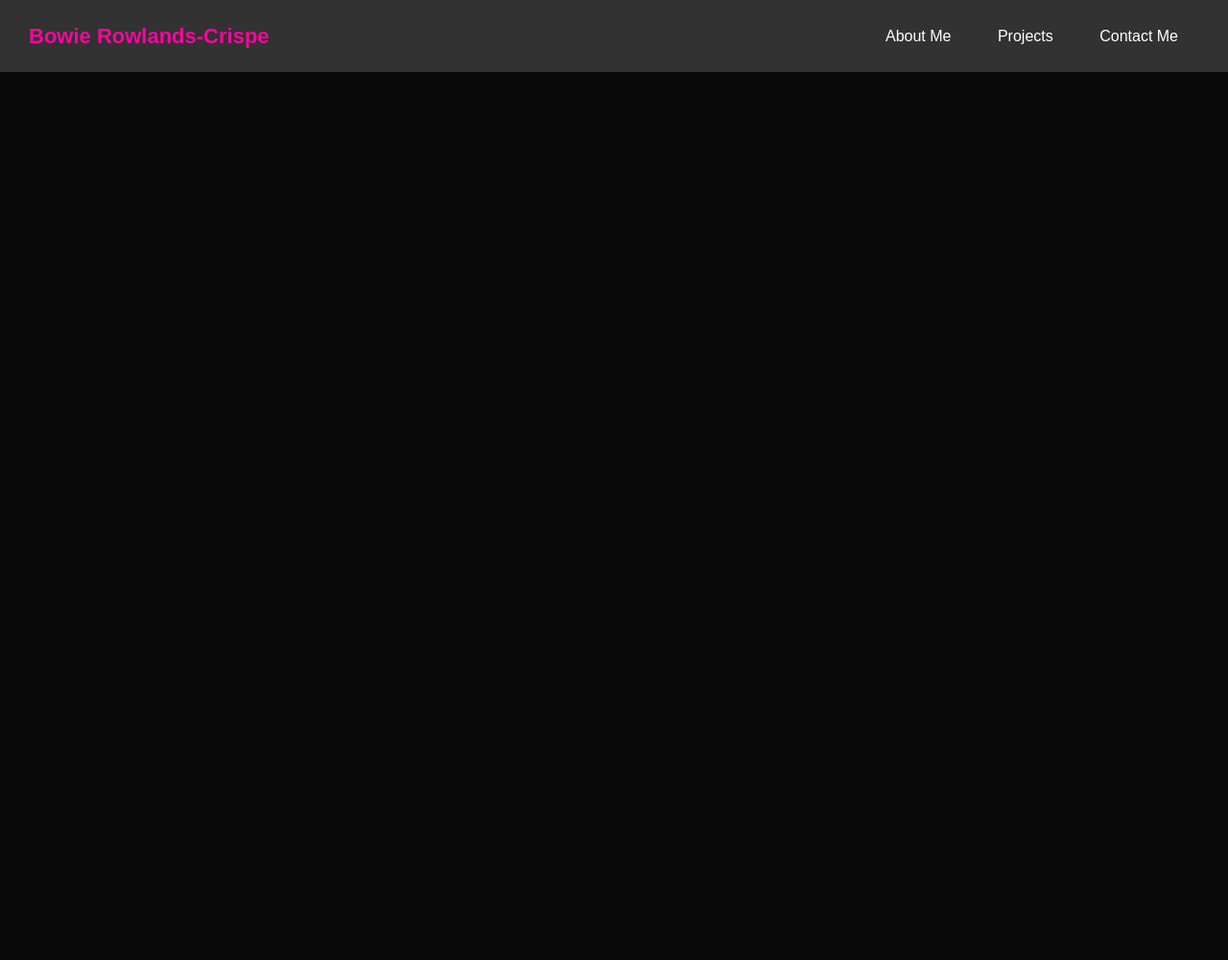
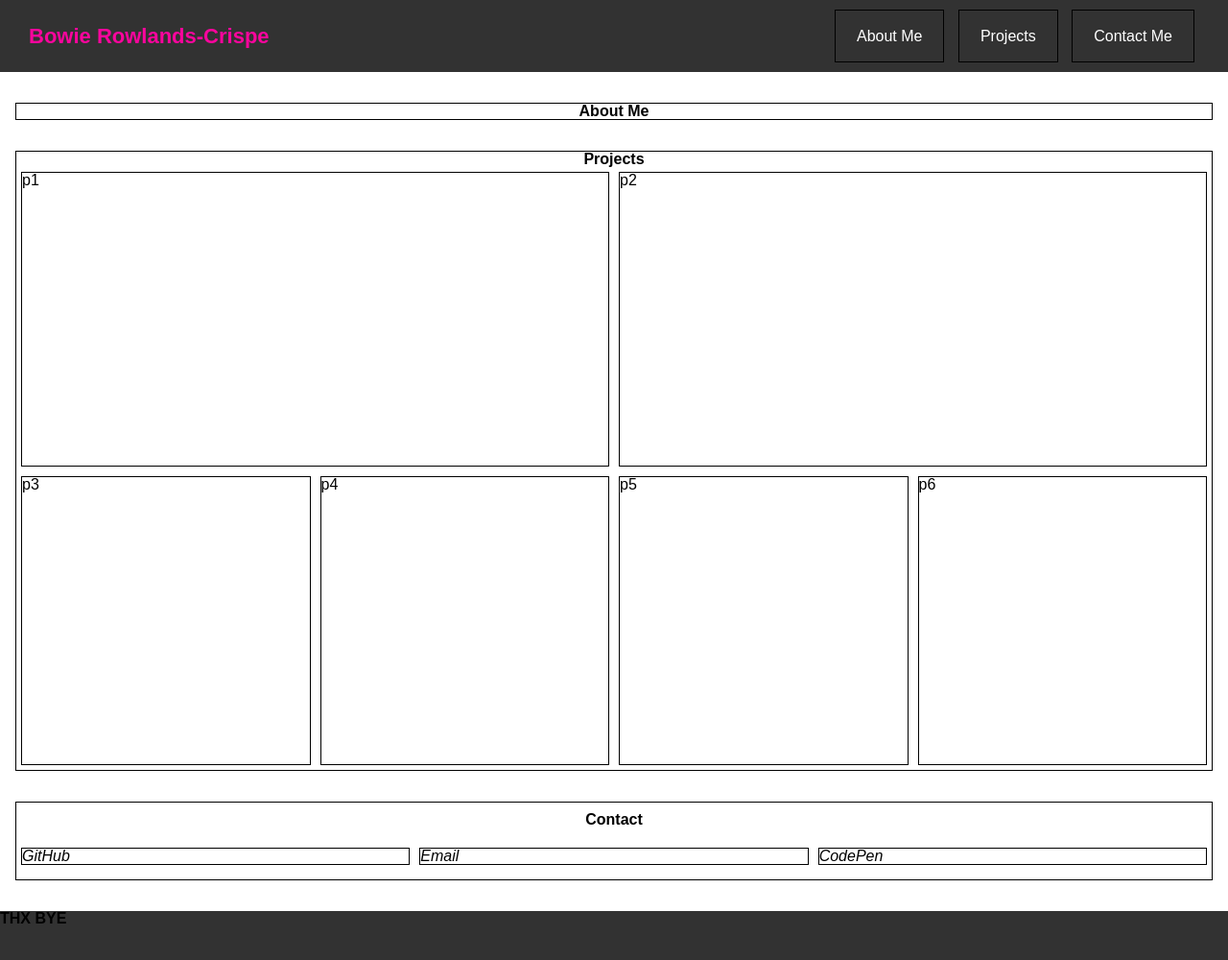
Before and after one commit to BowieRC/Portfolio, a plain HTML site: page index.html in a window 1280 px wide. Shown: the whole page at 96% size. Before the commit the page ends 800 px from the top, so only its background shows below. Drawn offline with Linux system fonts and the light colour scheme.

Commit message:
create webpage layout

```diff
--- a/assets/styles.css
+++ b/assets/styles.css
@@ -1,10 +1,10 @@
 :root{
     --pink: #fa059d;
     --dark: rgb(10, 10, 10);
+    --headerColor: rgb(50, 50, 50);
 }
 
 body{
-    background-color: var(--dark);
 }
 
 /* Header */
@@ -14,7 +14,7 @@ header{
     line-height: 75px;
     height: 75px;
     width: 100%;
-    background-color: rgb(50, 50, 50);
+    background-color: var(--headerColor);
 }
 
 header h1{
@@ -25,7 +25,6 @@ header h1{
 
 nav{
     margin-right: 30px;
-
 }
 
 nav a{
@@ -38,3 +37,66 @@ nav a{
 nav a:hover{
     color: var(--pink);
 }
+
+/* Main */
+section{
+    border: 1px solid black;
+    margin: 2rem 1rem;
+}
+
+section h2{
+    text-align: center;
+}
+
+/* About */
+
+/* Projects */
+    .container{
+        display: flex;
+    }
+
+    .project-container
+    {
+        flex-direction: column;
+    }
+
+    a{
+        border: 1px solid black;
+        text-decoration: none;
+        color: black;
+        flex: 1 0 0;
+        margin: 5px;
+    }
+
+    a:hover{
+        box-sizing: 1px 1px black;
+    }
+
+    .big-project{
+        aspect-ratio: 2/1;
+    }
+
+    .small-project{
+        aspect-ratio: 1;
+    }
+
+/* Contact */
+
+    #contact{
+        padding: 10px 0;
+        display: flex;
+        flex-direction: column;
+    }
+
+    address{
+        display: flex;
+        flex-direction: row;
+        align-items: center;
+    }
+
+/* Footer */
+footer{
+    background-color: var(--headerColor);
+    width: 100%;
+    height: 75px;
+}
--- a/index.html
+++ b/index.html
@@ -19,18 +19,42 @@
 
     <main>
         <section id="about">
+            <h2>About Me</h2>
+            <p>
+
+            </p>
 
         </section>
         <section id="projects">
+            <h2>Projects</h2>
+            <div class="project-container">
+                <div class="big-container container">
+                    <a href="#project1" class="project big-project">p1</a>
+                    <a href="#project2" class="project big-project">p2</a>
+
+                </div>
+
+                <div class="small-container container">
+                    <a href="#project3" class="project small-project">p3</a>
+                    <a href="#project4" class="project small-project">p4</a>
+                    <a href="#project5" class="project small-project">p5</a>
+                    <a href="#project6" class="project small-project">p6</a>
+                </div>
+            </section>
 
         </section>
         <section id="contact">
-
+            <h2>Contact</h2> <br>
+            <address class="links">
+                <a href="">GitHub</a>
+                <a href="mailto:rowlandscrispebowie@gmail.com">Email</a>
+                <a href="">CodePen</a>
+            </address>
         </section>
     </main>
 
     <footer>
-
+        <h2>THX BYE</h2>
     </footer>
 </body>
 </html>
```
Also changed, not shown: assets/179056157_4235031563182701_7973927610472188900_n.jpg (added).
